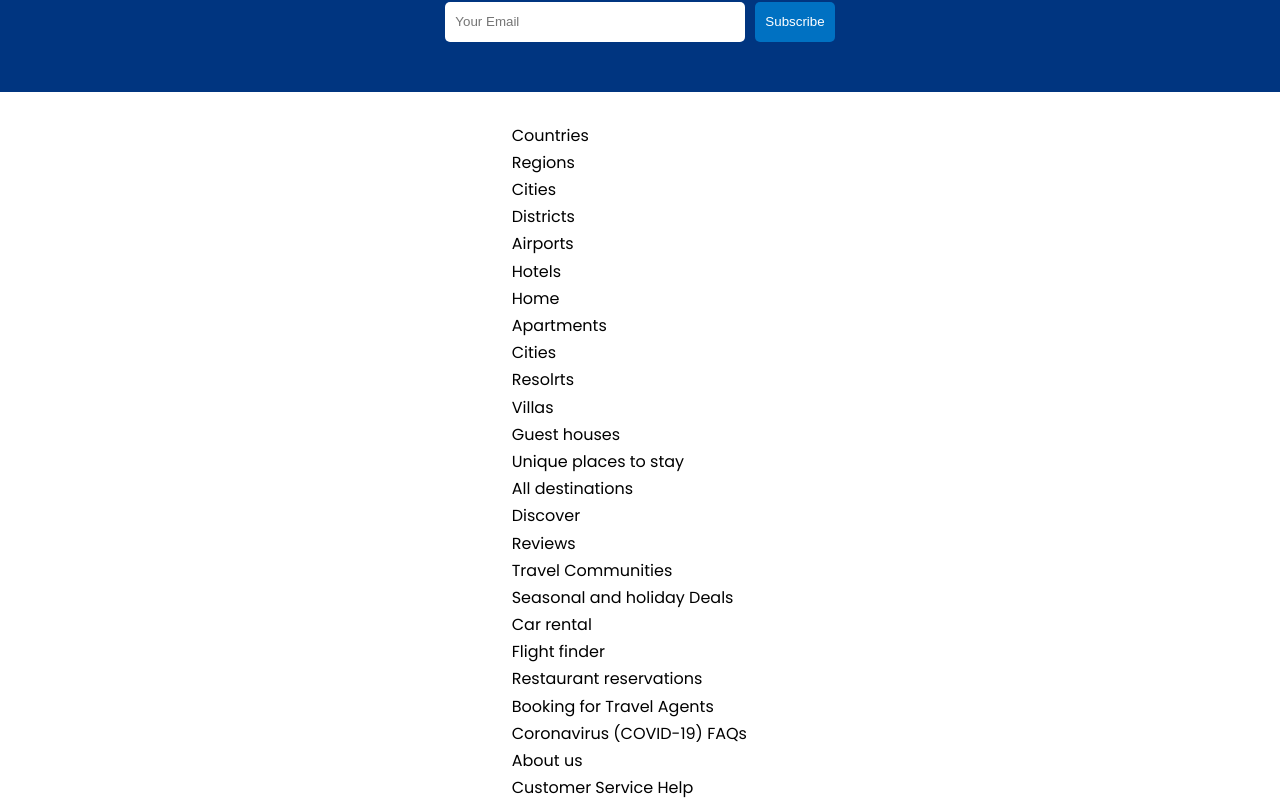
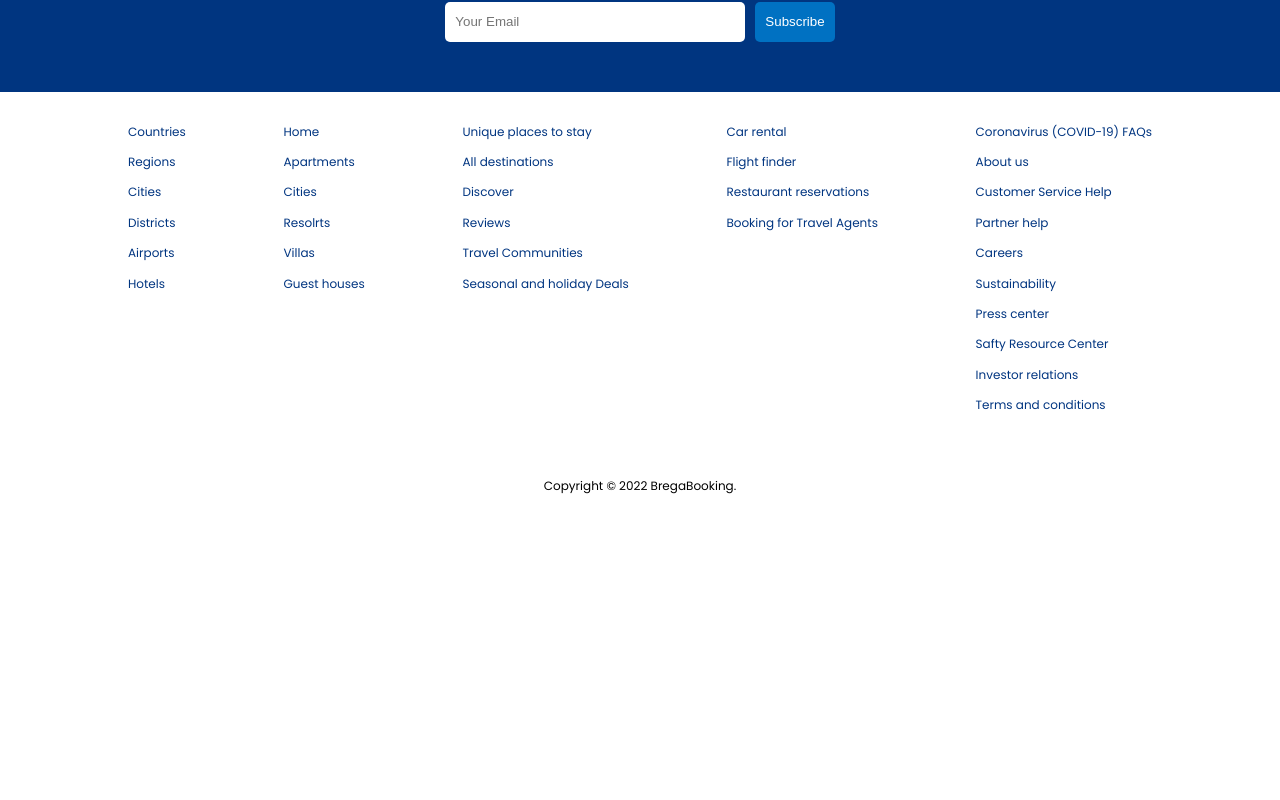
Before and after one commit to bregarulai/booking-nextjs, a Next.js app: page / in a window 1280 px wide. Shown: the part 1760-2560 px from the top of the page. After the commit the page ends 2306 px from the top, so only its background shows below. Built offline with nearby package versions, Linux system fonts and the light colour scheme.

Commit message:
styled footer component

```diff
--- a/components/Footer/Footer.jsx
+++ b/components/Footer/Footer.jsx
@@ -47,7 +47,9 @@ const Footer = () => {
           <li className='footer__list-item'>Terms and conditions</li>
         </ul>
       </div>
-      <div className='footer__text'>Copyright © 2022 BregaBooking.</div>
+      <div className='footer__text'>
+        <span>Copyright © 2022 BregaBooking.</span>
+      </div>
     </div>
   );
 };
--- a/components/Footer/_footer.scss
+++ b/components/Footer/_footer.scss
@@ -0,0 +1,24 @@
+.footer {
+    width: 100%;
+    max-width: $container-max-width;
+    font-size: $font-footer;
+
+    &__lists {
+        width: 100%;
+        display: flex;
+        justify-content: space-between;
+        margin-bottom: 5rem;
+    }
+
+    &__list-item {
+        margin-bottom: 1rem;
+        color: $color-primary;
+        cursor: pointer;
+    }
+
+    &__text {
+        display: flex;
+        justify-content: center;
+        margin-bottom: 5rem;
+    }
+}
--- a/styles/abstract/_variables.scss
+++ b/styles/abstract/_variables.scss
@@ -11,6 +11,7 @@ $box-shawdow-primary: 0px 0px 10px -5px rgba(0, 0, 0, 0.4);
 
 $font-default: 1.6rem;
 $font-small: 1.4rem;
+$font-footer: 1.2rem;
 $font-default-mobile: 2.2rem;
 $font-popping: 'Poppins',
 sans-serif;
```
